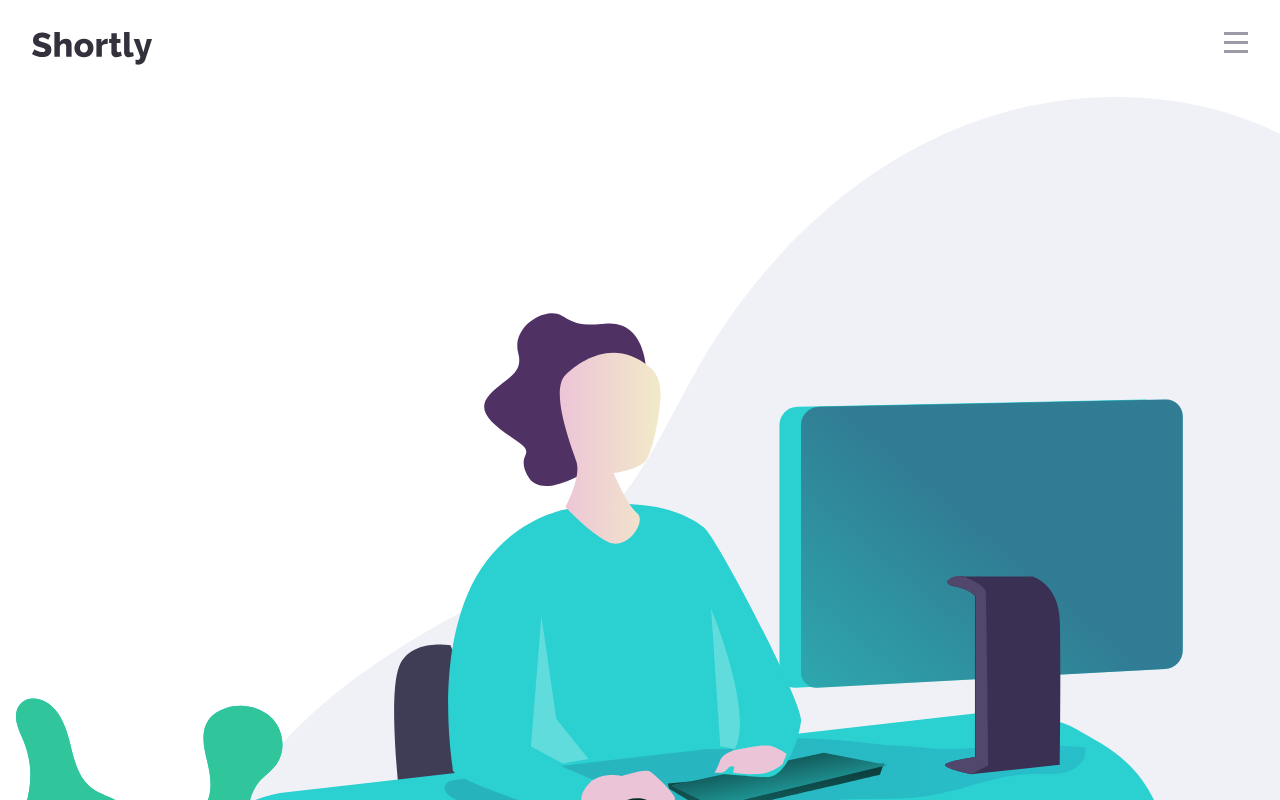
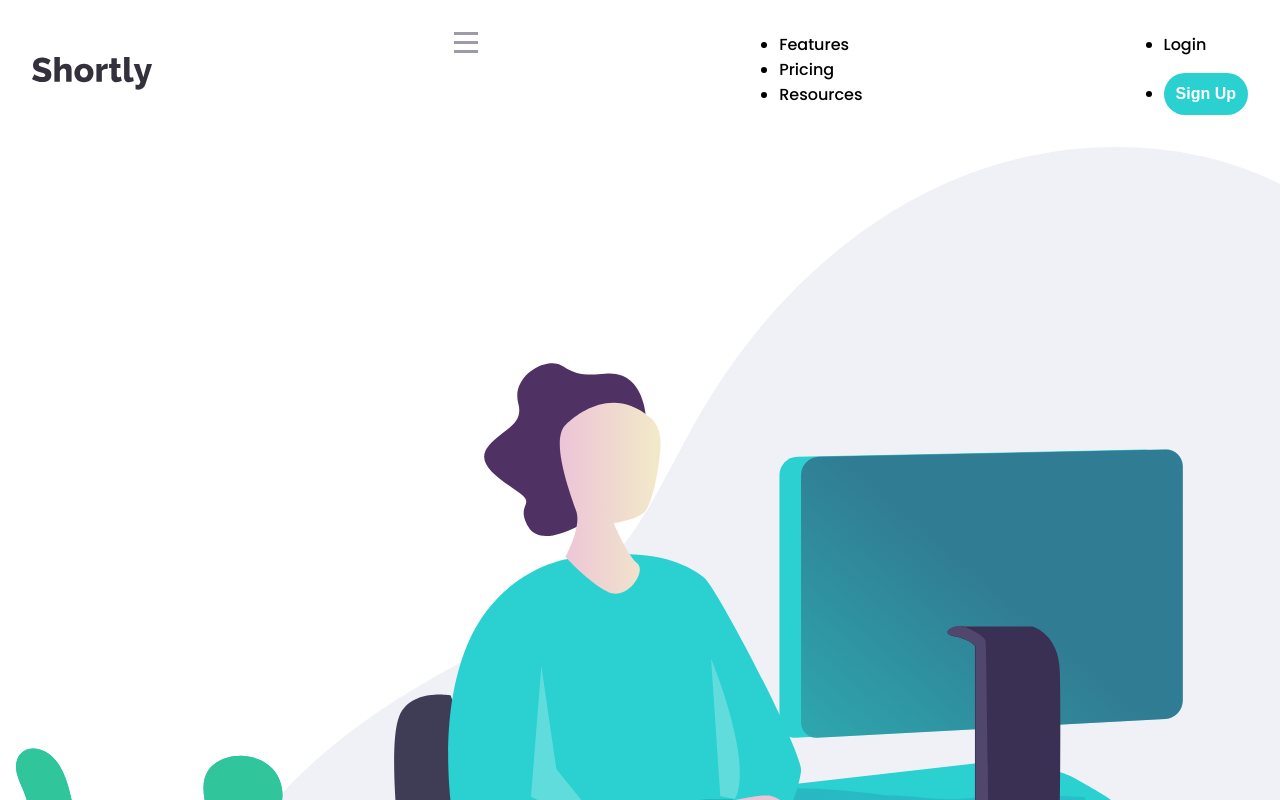
Before and after one commit to mattbcowan/Shortly-URL-Shortener, a React (Create React App) app: page / in a window 1280 px wide. Shown: the top 800 px of the page. Built offline with nearby package versions, Linux system fonts and the light colour scheme.

Commit message:
Update: navigation add lists

```diff
--- a/src/components/Navigation.js
+++ b/src/components/Navigation.js
@@ -1,4 +1,5 @@
 import styled from "styled-components";
+import Button from "./Button";
 
 const Navigation = () => {
   return (
@@ -10,6 +11,17 @@ const Navigation = () => {
           <Bar />
           <Bar />
         </Hamburger>
+        <ul>
+          <li>Features</li>
+          <li>Pricing</li>
+          <li>Resources</li>
+        </ul>
+        <ul>
+          <li>Login</li>
+          <li>
+            <Button borderRadius={"10rem"}>Sign Up</Button>
+          </li>
+        </ul>
       </Wrapper>
     </Container>
   );
```
